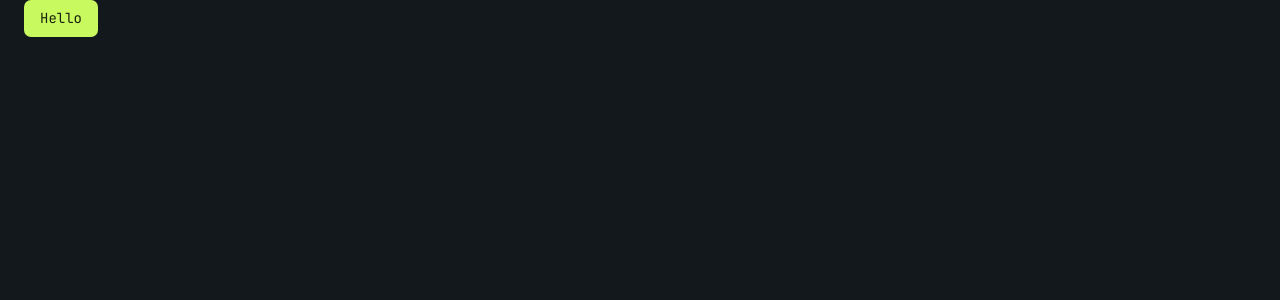
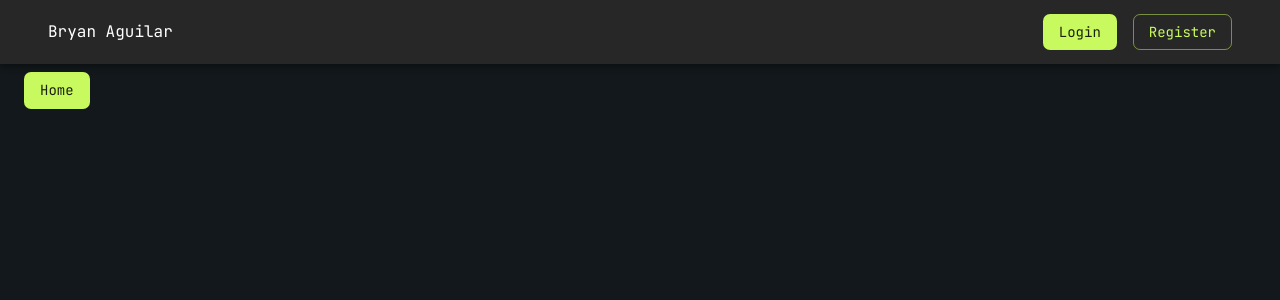
Before and after one commit to baguilar6174/react-ts-marketplace-app, a React (Vite) app: page / in a window 1280 px wide. Shown: the top 300 px of the page. Built offline with nearby package versions, Linux system fonts and the light colour scheme.

Commit message:
feat: Add path alias, create a navbar and router

```diff
--- a/index.html
+++ b/index.html
@@ -1,13 +1,16 @@
 <!DOCTYPE html>
 <html lang="en">
+
 <head>
   <meta charset="UTF-8" />
   <link rel="icon" type="image/svg+xml" href="/vite.svg" />
   <meta name="viewport" content="width=device-width, initial-scale=1.0" />
-    <title>Vite + React + TS</title>
+  <title>MarketPlace</title>
 </head>
+
 <body>
   <div id="root"></div>
   <script type="module" src="/src/main.tsx"></script>
 </body>
+
 </html>
--- a/package.json
+++ b/package.json
@@ -21,6 +21,7 @@
 		"react-router-dom": "^6.4.3"
 	},
 	"devDependencies": {
+		"@types/node": "^18.11.9",
 		"@types/react": "^18.0.24",
 		"@types/react-dom": "^18.0.8",
 		"@typescript-eslint/eslint-plugin": "^5.0.0",
--- a/src/App.tsx
+++ b/src/App.tsx
@@ -1,11 +1,12 @@
-import { Button, Container } from '@mui/material';
+import { BrowserRouter } from 'react-router-dom';
 import './App.css';
+import { AppRouter } from './routes/Router';
 
 function App(): JSX.Element {
 	return (
-		<Container maxWidth='xl'>
-			<Button variant='contained'>Hello</Button>
-		</Container>
+		<BrowserRouter>
+			<AppRouter />
+		</BrowserRouter>
 	);
 }
 
--- /dev/null
+++ b/src/common/Navbar.tsx
@@ -0,0 +1,40 @@
+import React from 'react';
+import {
+	Box,
+	AppBar,
+	Toolbar,
+	Container,
+	Grid,
+	Button,
+	Typography,
+	Stack,
+} from '@mui/material';
+
+export const Navbar: React.FC<{}> = (): JSX.Element => {
+	return (
+		<Box sx={{ flexGrow: 1 }}>
+			<AppBar position='fixed'>
+				<Toolbar>
+					<Container maxWidth='xl'>
+						<Grid
+							container
+							direction='row'
+							justifyContent='space-between'
+							alignItems='center'
+						>
+							<Grid item>
+								<Typography>Bryan Aguilar</Typography>
+							</Grid>
+							<Grid item>
+								<Stack direction='row' spacing={2}>
+									<Button variant='contained'>Login</Button>
+									<Button variant='outlined'>Register</Button>
+								</Stack>
+							</Grid>
+						</Grid>
+					</Container>
+				</Toolbar>
+			</AppBar>
+		</Box>
+	);
+};
--- /dev/null
+++ b/src/common/RouterLayout.tsx
@@ -0,0 +1,13 @@
+import React from 'react';
+import { Outlet } from 'react-router-dom';
+
+import { Navbar } from './Navbar';
+
+export const RouterLayout: React.FC<{}> = (): JSX.Element => {
+	return (
+		<>
+			<Navbar />
+			<Outlet />
+		</>
+	);
+};
--- /dev/null
+++ b/src/common/index.ts
@@ -0,0 +1,2 @@
+export * from './Navbar';
+export * from './RouterLayout';
--- /dev/null
+++ b/src/pages/home/index.tsx
@@ -0,0 +1,10 @@
+import React from 'react';
+import { Button, Container } from '@mui/material';
+
+export const HomePage: React.FC<{}> = (): JSX.Element => {
+	return (
+		<Container sx={{ mt: 9 }} maxWidth='xl'>
+			<Button variant='contained'>Home</Button>
+		</Container>
+	);
+};
--- /dev/null
+++ b/src/pages/login/index.tsx
@@ -0,0 +1,10 @@
+import React from 'react';
+import { Button, Container } from '@mui/material';
+
+export const LoginPage: React.FC<{}> = (): JSX.Element => {
+	return (
+		<Container sx={{ mt: 9 }} maxWidth='xl'>
+			<Button variant='contained'>Login</Button>
+		</Container>
+	);
+};
--- /dev/null
+++ b/src/routes/Router.tsx
@@ -0,0 +1,17 @@
+import React from 'react';
+import { Routes, Route } from 'react-router-dom';
+
+import { RouterLayout } from '@/common';
+import { HomePage } from '@/pages/home';
+import { LoginPage } from '@/pages/login';
+
+export const AppRouter: React.FC<{}> = (): JSX.Element => {
+	return (
+		<Routes>
+			<Route path='/' element={<RouterLayout />}>
+				<Route path='/' element={<HomePage />} />
+				<Route path='/login' element={<LoginPage />} />
+			</Route>
+		</Routes>
+	);
+};
--- a/tsconfig.json
+++ b/tsconfig.json
@@ -14,7 +14,11 @@
     "resolveJsonModule": true,
     "isolatedModules": true,
     "noEmit": true,
-    "jsx": "react-jsx"
+    "jsx": "react-jsx",
+    "types": ["node"],
+    "paths": {
+      "@/*": ["./src/*"]
+    }
   },
   "include": ["src"],
   "references": [{ "path": "./tsconfig.node.json" }]
--- a/vite.config.ts
+++ b/vite.config.ts
@@ -1,7 +1,11 @@
-import { defineConfig } from 'vite'
-import react from '@vitejs/plugin-react'
+import { defineConfig } from 'vite';
+import react from '@vitejs/plugin-react';
+import * as path from 'path';
 
 // https://vitejs.dev/config/
 export default defineConfig({
-  plugins: [react()]
-})
+	plugins: [react()],
+	resolve: {
+		alias: [{ find: '@', replacement: path.resolve(__dirname, 'src') }],
+	},
+});
```
Also changed, not shown: 1 other file (tests, documents, lock files or other folders). Lines whose indentation alone changed are shown as unchanged.
